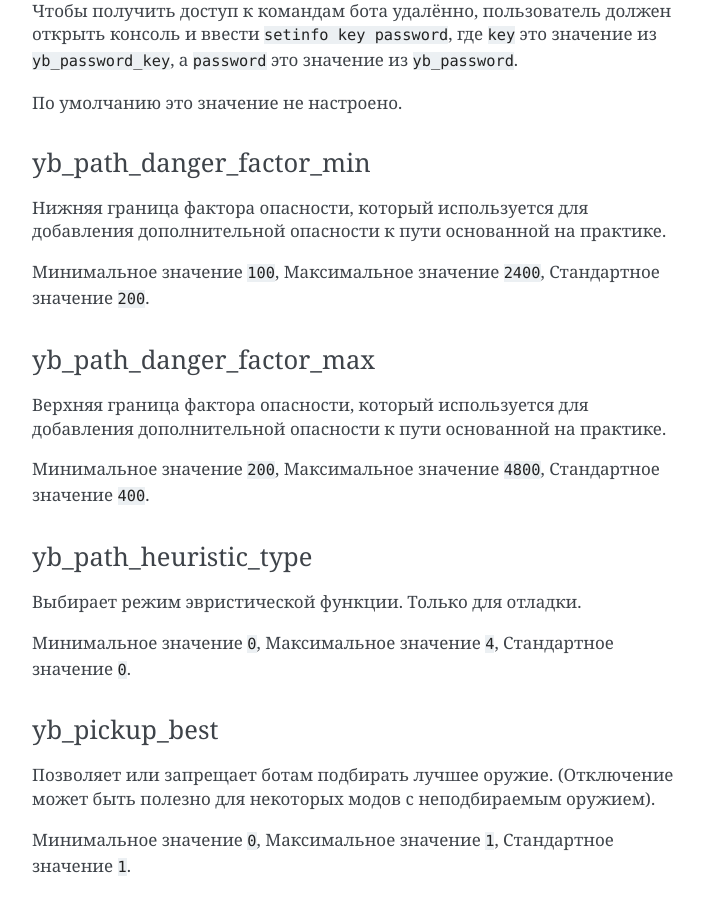
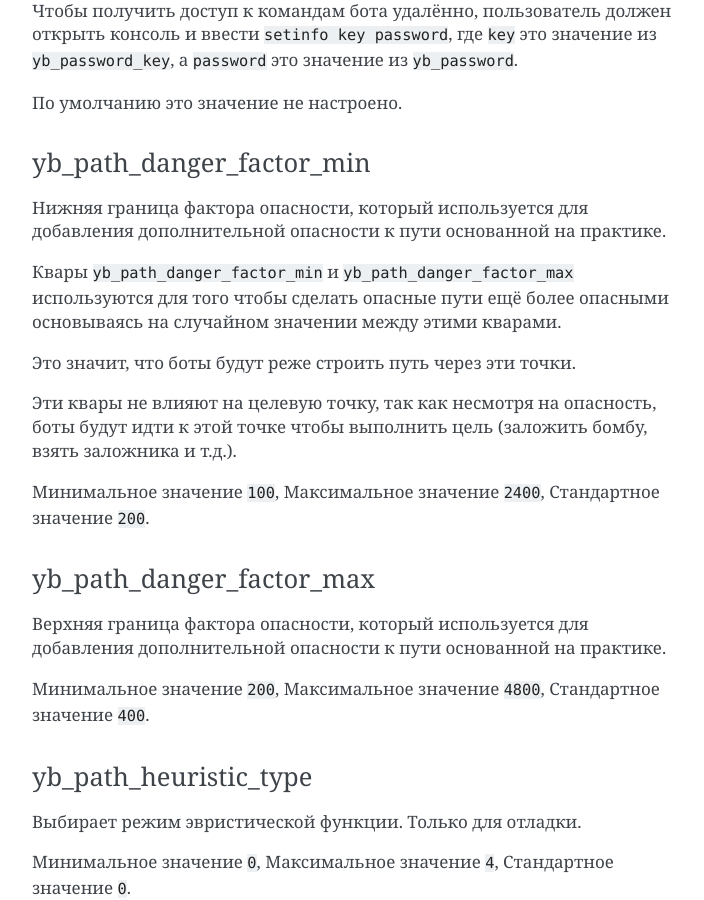
Before and after one commit to yapb/docs, a Sphinx documentation site: the page built from docs/configuring.rst, in a window 1280 px wide and 900 px high, scrolled down 10579 px. Shown: the whole window, without its empty margins (388-1092 px from the left). Built offline with Sphinx 7.4.7, drawn with Linux system fonts in a browser that asks for light colours.

Commit message:
edit: clearer yb_path_danger_factor cvars descriptions

```diff
--- a/docs/configuring.rst
+++ b/docs/configuring.rst
@@ -422,6 +422,12 @@ yb_path_danger_factor_min
 
 Нижняя граница фактора опасности, который используется для добавления дополнительной опасности к пути основанной на практике.
 
+Квары ``yb_path_danger_factor_min`` и ``yb_path_danger_factor_max`` используются для того чтобы сделать опасные пути ещё более опасными основываясь на случайном значении между этими кварами.
+
+Это значит, что боты будут реже строить путь через эти точки.
+
+Эти квары не влияют на целевую точку, так как несмотря на опасность, боты будут идти к этой точке чтобы выполнить цель (заложить бомбу, взять заложника и т.д.).
+
 Минимальное значение ``100``, Максимальное значение ``2400``, Стандартное значение ``200``.
 
 
```
